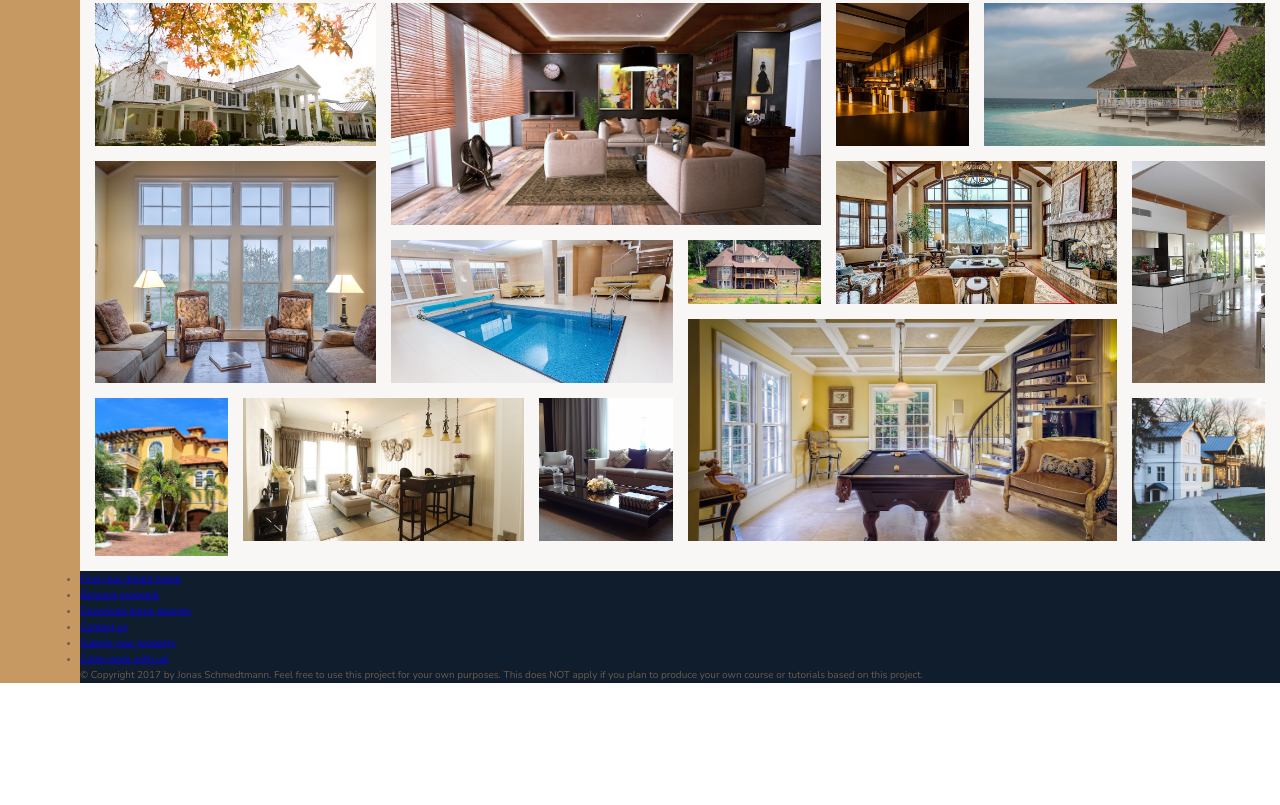
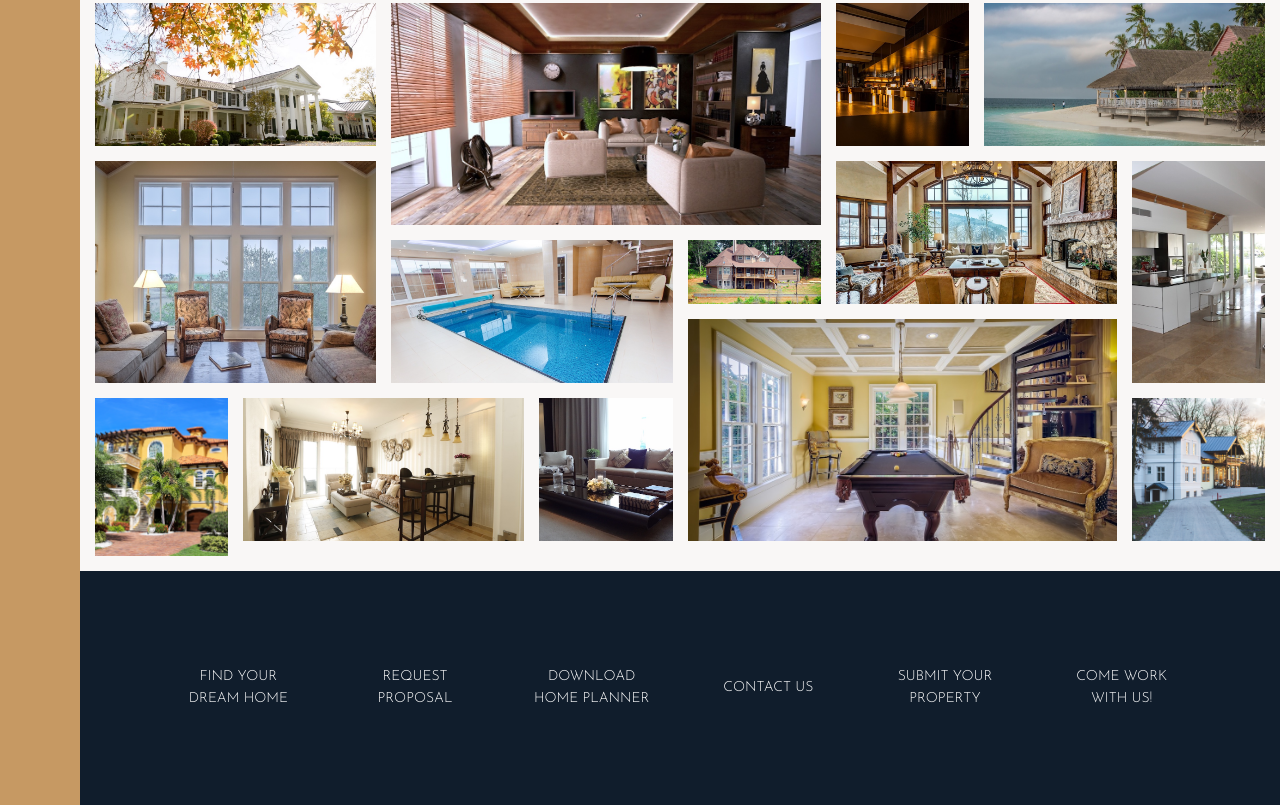
Before and after one commit to arfaoui-aziz/Nexter, a website: page index.html in a window 1280 px wide. Shown: the part 3084-3889 px from the top of the page. Before the commit the page ends 3767 px from the top, so only its background shows below. Drawn offline with nearby package versions, Linux system fonts and the light colour scheme.

Commit message:
Completed the Footer

```diff
--- a/index.html
+++ b/index.html
@@ -430,11 +430,6 @@
           <a href="#" class="nav__link">Come work with us!</a>
         </li>
       </ul>
-      <p class="copyright">
-        &copy; Copyright 2017 by Jonas Schmedtmann. Feel free to use this
-        project for your own purposes. This does NOT apply if you plan to
-        produce your own course or tutorials based on this project.
-      </p>
     </footer>
   </body>
 </html>
--- a/sass/_footer.scss
+++ b/sass/_footer.scss
@@ -1,4 +1,32 @@
 .footer {
   background-color: $color-secondary;
   grid-column: full-start / full-end;
+  padding: 8rem;
 }
+
+.nav {
+  list-style: none;
+  display: grid;
+  grid-template-columns: repeat(auto-fit, minmax(15rem, 1fr));
+  gap: 2rem;
+  align-items: center;
+
+  &__link:link,
+  &__link:visited {
+    font-size: 1.4rem;
+    font-family: $font-display;
+    text-transform: uppercase;
+    text-align: center;
+    color: #fff;
+    text-decoration: none;
+    padding: 1.5rem;
+    display: block;
+    transition: all 0.2s;
+  }
+
+  &__link:hover,
+  &__link:active {
+    background-color: rgba(#fff, 0.05);
+    transform: translateY(-3px);
+  }
+}
--- a/sass/_gallery.scss
+++ b/sass/_gallery.scss
@@ -72,6 +72,5 @@
     object-fit: cover;
   }
 
-  & > * {
-  }
+
 }
```
Also changed, not shown: css/main.css.
